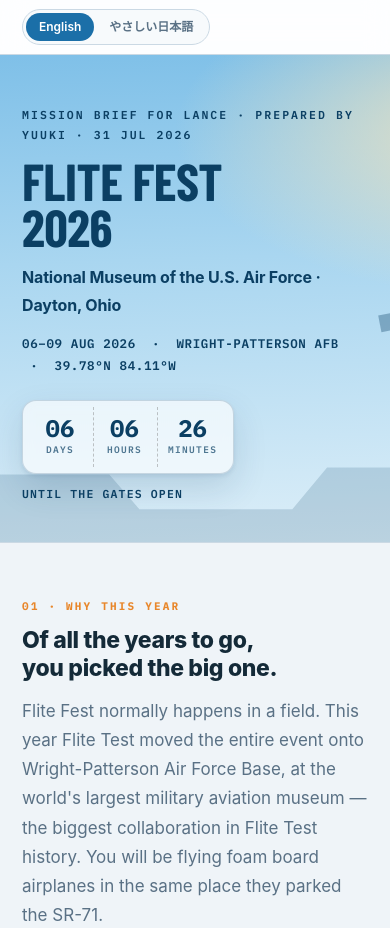
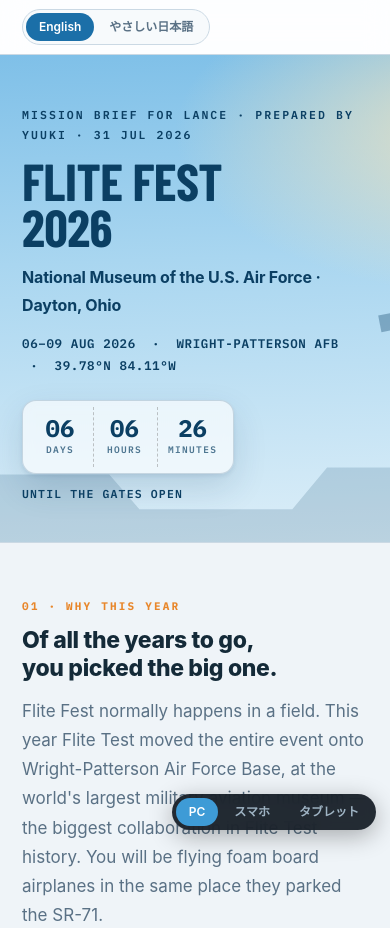
Before and after one commit to Yukitchy/lance-flight-plan, a plain HTML site: page index.html in a window 390 px wide. Shown: the top 928 px of the page. Drawn offline with nearby package versions, Linux system fonts and the light colour scheme; no server answers; a web font is replaced by a local one.

Commit message:
Add device preview toggle, Bockscar photo, noindex

```diff
--- /dev/null
+++ b/devbar.js
@@ -0,0 +1,104 @@
+/* devbar.js — dev-only device preview toggle (PC / スマホ).
+ *
+ * Drop <script src="devbar.js"></script> at the end of <body>. It shows a small
+ * floating control that re-renders the SAME page inside a phone-sized iframe, so
+ * CSS media queries actually fire — unlike simply narrowing the body, which does
+ * not change the viewport and therefore does not trigger @media rules.
+ *
+ * It only appears on localhost / file:// / ?dev=1, so it never ships to a real
+ * visitor. Reusable as-is in any project.
+ */
+(function () {
+  var q = new URLSearchParams(location.search);
+
+  // The inner copy must not draw its own devbar (that would recurse).
+  if (q.has('noframe')) return;
+
+  var isLocal = /^(localhost|127\.0\.0\.1|\[::1\])$/.test(location.hostname) ||
+                location.protocol === 'file:';
+  if (!isLocal && !q.has('dev')) return;
+
+  var DEVICES = {
+    sp: { w: 390, h: 844, label: 'iPhone 390×844' },
+    tablet: { w: 768, h: 1024, label: 'iPad 768×1024' }
+  };
+
+  var css = document.createElement('style');
+  css.textContent = [
+    '#devbar{position:fixed;right:14px;bottom:14px;z-index:2147483000;display:flex;gap:3px;',
+      'padding:4px;border-radius:999px;background:rgba(18,26,34,.92);backdrop-filter:blur(8px);',
+      'box-shadow:0 6px 24px rgba(0,0,0,.3);font:600 12px/1 -apple-system,BlinkMacSystemFont,sans-serif}',
+    '#devbar button{appearance:none;border:0;background:transparent;color:#9FB4C4;cursor:pointer;',
+      'padding:8px 13px;border-radius:999px;font:inherit;transition:background .14s,color .14s}',
+    '#devbar button.on{background:#3E9BD6;color:#fff}',
+    '#devbar button:hover:not(.on){color:#fff}',
+    '#devstage{position:fixed;inset:0;z-index:2147482000;display:none;place-items:center;',
+      'background:#1A2530;padding:28px 16px;overflow:auto}',
+    '#devstage.show{display:grid}',
+    '#devstage .phone{background:#0B1218;border-radius:38px;padding:10px;flex:none;',
+      'box-shadow:0 24px 60px rgba(0,0,0,.5)}',
+    '#devstage iframe{display:block;border:0;border-radius:29px;background:#fff}',
+    '#devstage .cap{position:fixed;top:12px;left:0;right:0;text-align:center;color:#7E93A3;',
+      'font:600 11px/1 ui-monospace,Menlo,monospace;letter-spacing:.12em}',
+    'html.devframe body{overflow:hidden}'
+  ].join('');
+  document.head.appendChild(css);
+
+  var stage = document.createElement('div');
+  stage.id = 'devstage';
+  stage.innerHTML = '<p class="cap"></p><div class="phone"><iframe title="Device preview"></iframe></div>';
+  document.body.appendChild(stage);
+
+  var bar = document.createElement('div');
+  bar.id = 'devbar';
+  bar.innerHTML =
+    '<button data-dev="pc" class="on" type="button">PC</button>' +
+    '<button data-dev="sp" type="button">スマホ</button>' +
+    '<button data-dev="tablet" type="button">タブレット</button>';
+  document.body.appendChild(bar);
+
+  var frame = stage.querySelector('iframe');
+  var cap = stage.querySelector('.cap');
+
+  function innerURL() {
+    var u = new URL(location.href);
+    u.searchParams.set('noframe', '1');
+    return u.toString();
+  }
+
+  function setMode(mode) {
+    var d = DEVICES[mode];
+    [].forEach.call(bar.querySelectorAll('button'), function (b) {
+      b.classList.toggle('on', b.dataset.dev === mode);
+    });
+
+    if (!d) {
+      stage.classList.remove('show');
+      document.documentElement.classList.remove('devframe');
+      frame.src = 'about:blank';
+      return;
+    }
+    frame.width = d.w;
+    frame.height = d.h;
+    frame.style.width = d.w + 'px';
+    frame.style.height = d.h + 'px';
+    cap.textContent = d.label + '  ·  ESC or PC to exit';
+    if (frame.src === 'about:blank' || !frame.src) frame.src = innerURL();
+    stage.classList.add('show');
+    document.documentElement.classList.add('devframe');
+  }
+
+  bar.addEventListener('click', function (e) {
+    var b = e.target.closest('button');
+    if (b) setMode(b.dataset.dev);
+  });
+
+  document.addEventListener('keydown', function (e) {
+    if (e.key === 'Escape' && stage.classList.contains('show')) setMode('pc');
+  });
+
+  // Click the dark surround to leave preview.
+  stage.addEventListener('click', function (e) {
+    if (e.target === stage) setMode('pc');
+  });
+})();
--- a/index.html
+++ b/index.html
@@ -4,7 +4,9 @@
 <meta charset="utf-8">
 <meta name="viewport" content="width=device-width, initial-scale=1">
 <title>Lance's Flight Plan — Flite Fest 2026</title>
-<meta name="description" content="A flight plan for Lance: Flite Fest 2026 at the National Museum of the U.S. Air Force, Dayton, Ohio — 6–9 August 2026.">
+<meta name="description" content="A flight plan for Flite Fest 2026 at the National Museum of the U.S. Air Force, Dayton, Ohio — 6–9 August 2026.">
+<!-- Personal page for one student: shareable by link, but kept out of search. -->
+<meta name="robots" content="noindex, nofollow">
 <link rel="preconnect" href="https://api.open-meteo.com">
 <link rel="preconnect" href="https://fonts.googleapis.com">
 <link rel="preconnect" href="https://fonts.gstatic.com" crossorigin>
@@ -567,6 +569,10 @@
   <section class="reveal">
     <p class="eyebrow">11 · ONE QUIET STOP</p>
     <h2><span class="x-en">A hangar you and I will read differently</span><span class="x-ja"><ruby>私<rt>わたし</rt></ruby>とあなたで、<ruby>見<rt>み</rt></ruby>え<ruby>方<rt>かた</rt></ruby>がちがう<ruby>場所<rt>ばしょ</rt></ruby></span></h2>
+    <figure class="hero-shot" style="margin-bottom:0">
+      <img src="img/bockscar.jpg" alt="B-29 Superfortress Bockscar on display at the National Museum of the U.S. Air Force" loading="lazy">
+      <figcaption><span class="x-en">Bockscar, on display in the WWII gallery.</span><span class="x-ja">ボックスカー。<ruby>戦争<rt>せんそう</rt></ruby>のへやにあります。</span> <span class="cr">Photo: Ducatipierre · CC BY-SA 4.0</span></figcaption>
+    </figure>
     <div class="quiet">
       <h3><span class="x-en">Bockscar, and the Zero, under one roof</span><span class="x-ja">ボックスカーと<ruby>零戦<rt>ぜろせん</rt></ruby></span></h3>
       <p><span class="x-en">In the WWII gallery you will pass <b>Bockscar</b> — the B-29 that carried out the atomic bombing of Nagasaki — and, in the same building, the Zero. For an American aviation fan those are two exhibits. For a Japanese person they are two different kinds of silence.</span>
@@ -624,5 +630,6 @@
 </footer>
 
 <script src="app.js"></script>
+<script src="devbar.js"></script>
 </body>
 </html>
```
